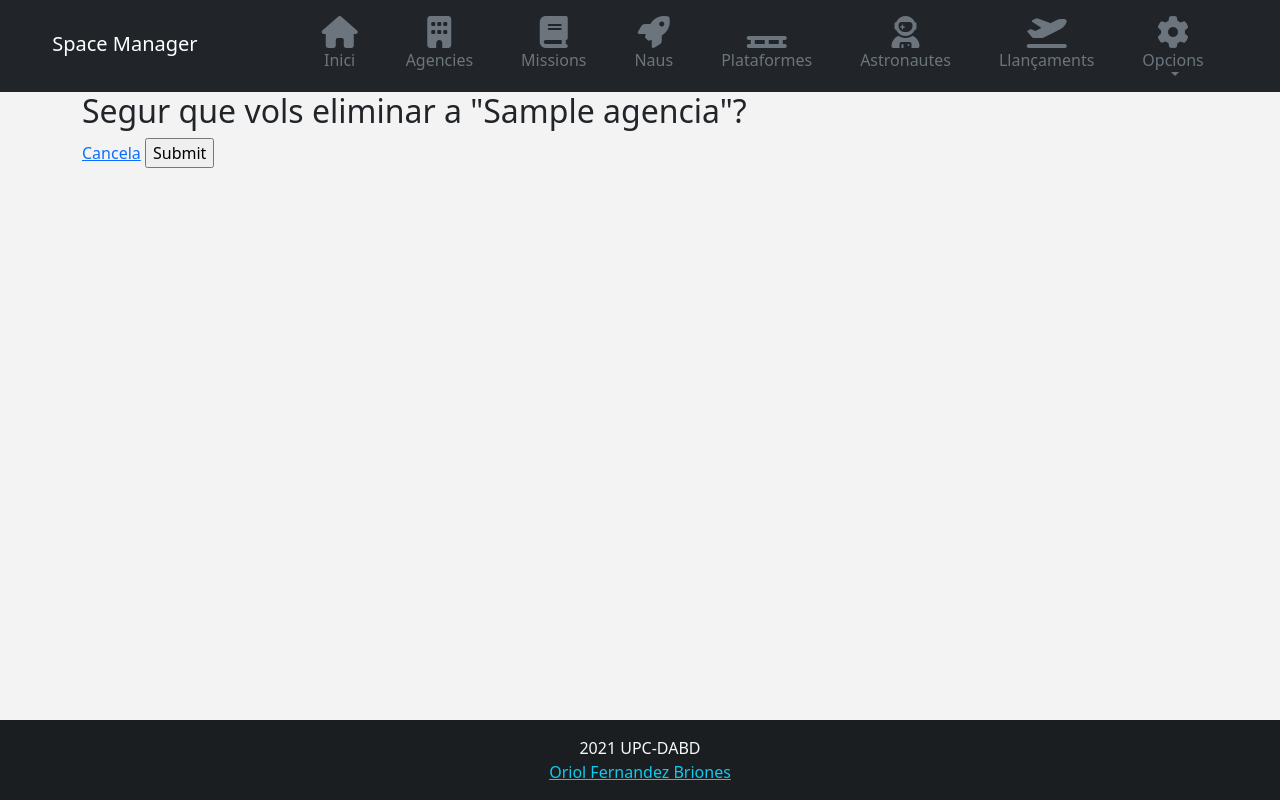
After one commit to orifer/dabd_django, a Django app: a page that uses SpaceOdyssey/spaceManager/templates/spaceManager/base.html in a window 1280 px wide. The commit adds this page. Run offline with Django 3.2, Linux system fonts and the light colour scheme; tables that the repository leaves empty hold one stand-in row (values such as "Sample post"); some libraries are stand-ins or nearby versions.

Commit message:
Implementado el borrado de agencias

```diff
--- a/SpaceOdyssey/spaceManager/templates/spaceManager/agencies.html
+++ b/SpaceOdyssey/spaceManager/templates/spaceManager/agencies.html
@@ -25,7 +25,7 @@
                         <a class="btn btn-primary" href="#">
                             <i class="fas fa-edit"></i>
                         </a>
-                        <a class="btn btn-danger" href="#">
+                        <a class="btn btn-danger" href="{% url 'esborrar_agencia' agencia.nom %}">
                             <i class="fas fa-trash"></i>
                         </a>
                     </td>
--- a/SpaceOdyssey/spaceManager/templates/spaceManager/base.html
+++ b/SpaceOdyssey/spaceManager/templates/spaceManager/base.html
@@ -125,7 +125,7 @@
 <!-- Footer -->
 <footer class="bg-dark text-center text-lg-start fixed-bottom">
     <div class="text-center text-light p-3" style="background-color: rgba(0, 0, 0, 0.2);">
-        ©2021 UPC-DABD
+        2021 UPC-DABD
         <div><a class="link-info" href="https://github.com/DIVIIK">Oriol Fernandez Briones</a></div>
     </div>
 </footer>
--- /dev/null
+++ b/SpaceOdyssey/spaceManager/templates/spaceManager/delete.html
@@ -0,0 +1,20 @@
+{% extends 'spaceManager/base.html' %}
+
+{% block content %}
+
+<title>Space Manager - Confirm</title>
+
+<div class="container">
+
+    <h2>Segur que vols eliminar a "{{ agencia.nom }}"?</h2>
+
+    <form action="{% url 'esborrar_agencia' agencia.nom %}" method="POST">
+
+        {% csrf_token %}
+        <a href="{% url 'agencies' %}">Cancela</a>
+        <input type="submit" name="Confirmar">
+    </form>
+
+</div>
+
+{% endblock %}
--- a/SpaceOdyssey/spaceManager/urls.py
+++ b/SpaceOdyssey/spaceManager/urls.py
@@ -6,7 +6,10 @@ urlpatterns = [
     # ex: /
     path('', views.index, name='index'),
     # ex: /agencies/
-    path('agencies/', views.agencies, name='detail'),
+    path('agencies/', views.agencies, name='agencies'),
     # ex: /agencies/esa/
     path('agencies/<str:agencia_id>', views.agencia, name='agencia'),
+
+    # Delete
+    path('esborrar_agencia/<str:agencia_id>', views.esborrarAgencia, name='esborrar_agencia'),
 ]
--- a/SpaceOdyssey/spaceManager/views.py
+++ b/SpaceOdyssey/spaceManager/views.py
@@ -1,5 +1,5 @@
-from django.shortcuts import render
-from django.http import HttpResponse, Http404
+from django.shortcuts import render, redirect
+from django.http import Http404
 from django.core.paginator import Paginator
 from .models import Agencia
 
@@ -28,3 +28,13 @@ def agencia(request, agencia_id):
     except Agencia.DoesNotExist:
         raise Http404("Aquesta agencia no existeix")
     return render(request, 'spaceManager/agencia.html', {'agencia_id': agencia_id})
+
+
+def esborrarAgencia(request, agencia_id):
+    agencia = Agencia.objects.get(pk=agencia_id)
+    if request.method == "POST":
+        agencia.delete()
+        return redirect('/agencies')
+
+    context = {'agencia': agencia}
+    return render(request, 'spaceManager/delete.html', context)
```
